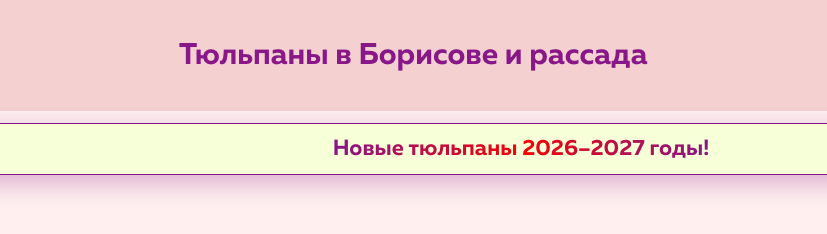
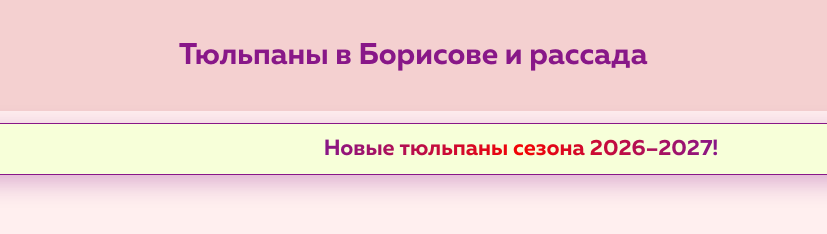
Before and after one commit to AlexBond1977/Gukovskii_Tulpani, a website: page index.html in a window 1280 px wide. Shown: the top 234 px of the page, 119-946 px from the left. Drawn offline with Linux system fonts and the light colour scheme.

Commit message:
Каталог 2026-2027

```diff
--- a/index.html
+++ b/index.html
@@ -151,7 +151,7 @@
 <div class="banner-wrap">
     <div class="container">
         <div class="banner">
-            <span class="banner-text">Новые тюльпаны 2026–2027 годы!</span>
+            <span class="banner-text">Новые тюльпаны сезона 2026–2027!</span>
         </div>
     </div>
 </div>
```
